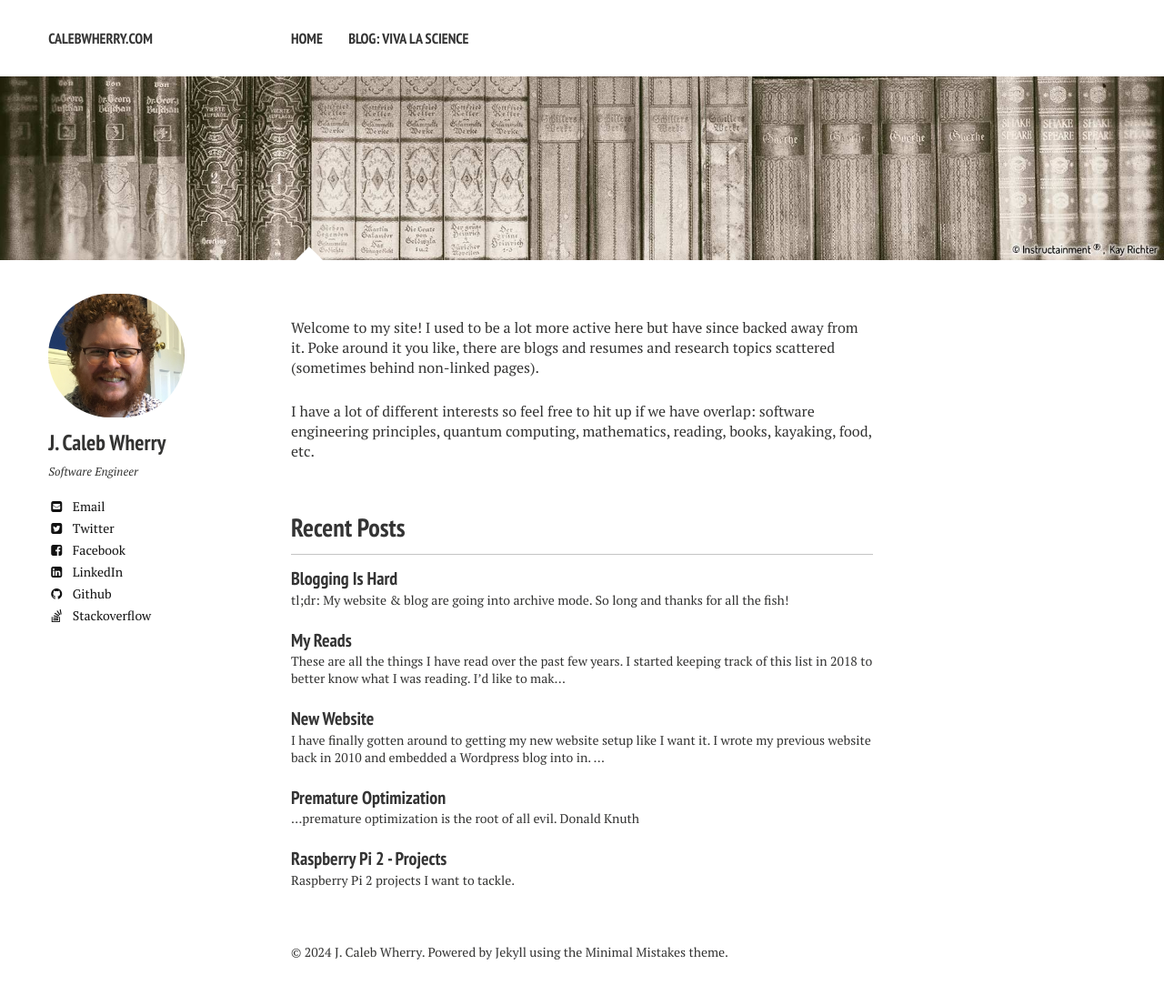
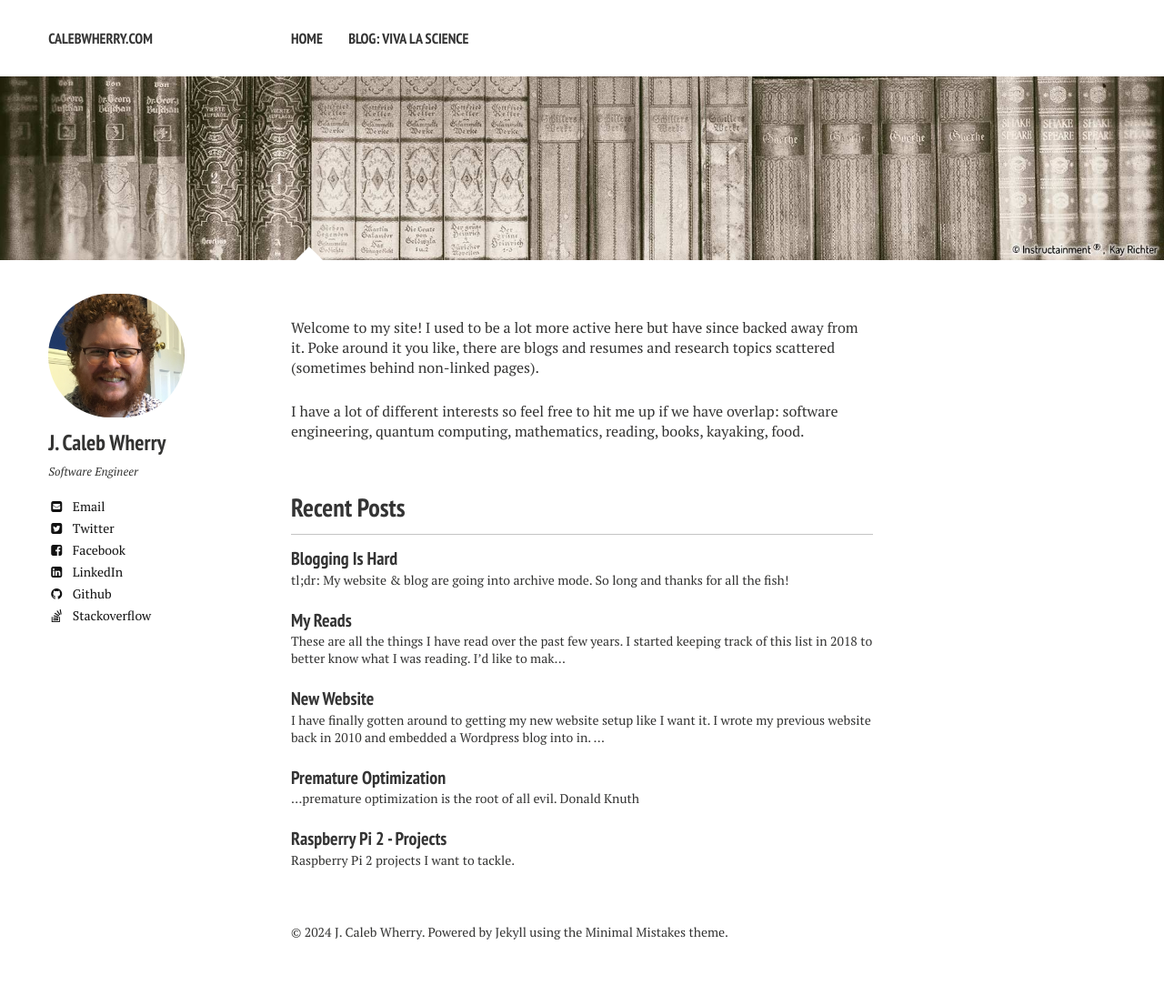
Before and after one commit to calebwherry/calebwherry.github.io, a Jekyll site: the page built from index.md, in a window 1280 px wide. Shown: the whole page at 91% size. Built offline with Jekyll 4.4.1, drawn with Linux system fonts in a browser that asks for light colours; nearby versions of some CDN libraries; after the commit the page ends 1083 px from its top, so only the background shows below that.

Commit message:
Update index.md

```diff
--- a/index.md
+++ b/index.md
@@ -11,4 +11,4 @@ image:
 
 Welcome to my site! I used to be a lot more active here but have since backed away from it. Poke around it you like, there are blogs and resumes and research topics scattered (sometimes behind non-linked pages).
 
-I have a lot of different interests so feel free to hit up if we have overlap: software engineering principles, quantum computing, mathematics, reading, books, kayaking, food, etc.
+I have a lot of different interests so feel free to hit me up if we have overlap: software engineering, quantum computing, mathematics, reading, books, kayaking, food.
```
